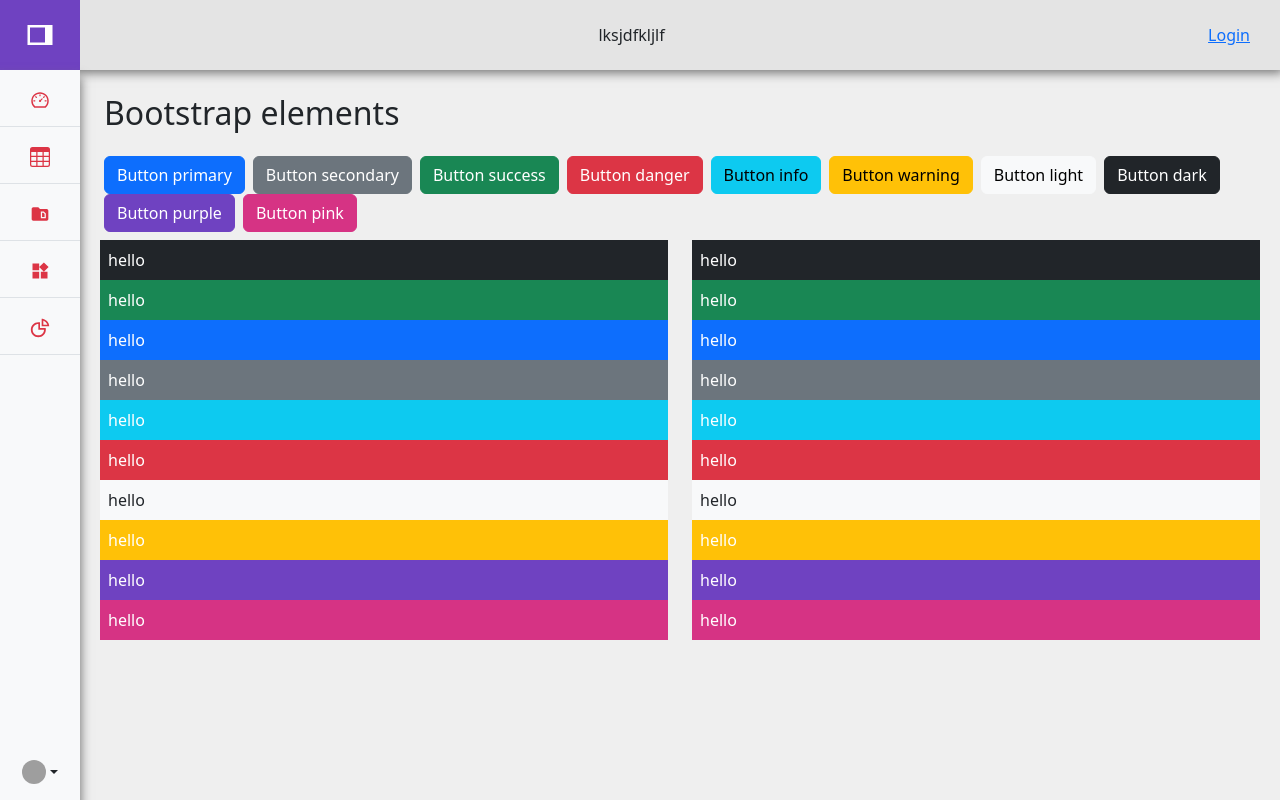
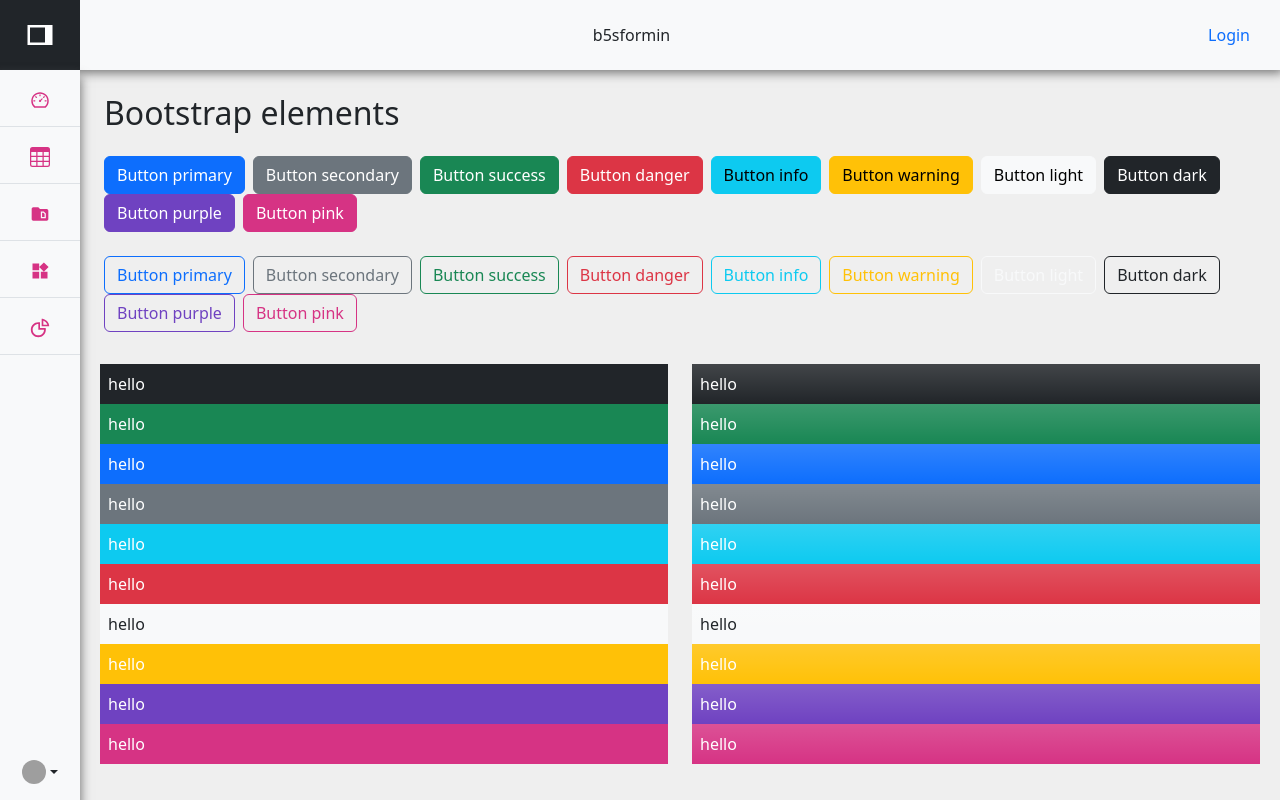
Before and after one commit to anandtosh/react-bs-ui, a React (Create React App) app: page /dashboard in a window 1280 px wide. Built offline with nearby package versions, Linux system fonts and the light colour scheme; grey boxes are pictures that could not be loaded.

Commit message:
minor css changes

```diff
--- a/src/components/dashboard/header/DashboardHeader.js
+++ b/src/components/dashboard/header/DashboardHeader.js
@@ -1,6 +1,6 @@
 import React from 'react'
 import {CgDockLeft, CgDockRight} from "react-icons/cg"
-import { Link } from 'react-router-dom'
+import { Link, NavLink } from 'react-router-dom'
 import useStore from '../../../stores/index'
 export default function DashboardHeader() {
   // toggle menu using store and save to state
@@ -8,10 +8,12 @@
   const setLeftSidebar = useStore((state) => state.setLeftSidebar)
 
   return (
-    <div className='d-flex dashboard-header '>
-        <div className={'menu-toggler bg-purple d-flex '+(leftSidebar? 'open' : '')}>
+    <div className='d-flex dashboard-header bg-light '>
+        <div className={'menu-toggler bg-dark d-flex '+(leftSidebar? 'open' : '')}>
             <div className={'menu-brand-name text-white '+(leftSidebar ? '' : 'd-none')}>
-              <h4>a2zcoder.com</h4>
+              <NavLink to={'/'}>
+                <h4 className='text-white'>a2zcoder.com</h4>
+              </NavLink>
             </div>
             {
               leftSidebar ?
@@ -21,7 +23,7 @@
             }
         </div>
         <div className='menu-search'>
-          lksjdfkljlf
+          b5sformin
         </div>
         <div className='menu-profile'>
             <Link to={'/login'}>Login</Link>
--- a/src/components/dashboard/left-sidebar/LeftSidebar.js
+++ b/src/components/dashboard/left-sidebar/LeftSidebar.js
@@ -7,7 +7,7 @@
 import { NavLink } from 'react-router-dom'
 import { CgChart } from 'react-icons/cg'
 
-const getBtnClasses =({ isActive }) =>isActive ?"nav-link nav-link-danger active py-3 border-bottom" : "nav-link nav-link-danger py-3 border-bottom"
+const getBtnClasses =({ isActive }) =>isActive ?"nav-link nav-link-pink active py-3 border-bottom" : "nav-link nav-link-pink py-3 border-bottom"
 
 export default function LeftSidebar() {
   const isOpen = useStore((state) => state.leftSidebar)
@@ -36,7 +36,7 @@
         </li>
         <li>
           <NavLink to={'/dashboard/charts'} className={getBtnClasses} title="" data-bs-toggle="tooltip" data-bs-placement="right" data-bs-original-title="Dashboard">
-            <CgChart size={20}/><span className='dls-m-name'>Widgets</span>
+            <CgChart size={20}/><span className='dls-m-name'>Charts</span>
           </NavLink>
         </li>
       </ul>
--- a/src/components/login/Login.js
+++ b/src/components/login/Login.js
@@ -1,4 +1,5 @@
 import React, { useState } from 'react'
+import { NavLink } from 'react-router-dom'
 import ForgotPasswordForm from './ForgotPasswordForm'
 import './login.css'
 import LoginForm from './LoginForm'
@@ -34,7 +35,8 @@
                 <div className='login-card-body'>
                     {renderForm(formmode)}
                 </div>
-                <div className='login-card-footer d-flex justify-content-end'>
+                <div className='login-card-footer d-flex justify-content-between'>
+                    <NavLink to={'/dashboard'}>Dashboard</NavLink>
                     <a className='' onClick={(e) => {setFormMode(3)}}>forgot password</a>
                 </div>
             </div>
--- a/src/components/pages/bootstrap/BootstrapCompnenets.js
+++ b/src/components/pages/bootstrap/BootstrapCompnenets.js
@@ -17,6 +17,18 @@
                 <a name="" id="" class="btn btn-purple mx-1" href="#" role="button">Button purple</a>
                 <a name="" id="" class="btn btn-pink mx-1" href="#" role="button">Button pink</a>
             </div>
+            <div class="col-md-12 my-4">
+                <a name="" id="" class="btn btn-outline-primary mx-1" href="#" role="button">Button primary</a>
+                <a name="" id="" class="btn btn-outline-secondary mx-1" href="#" role="button">Button secondary</a>
+                <a name="" id="" class="btn btn-outline-success mx-1" href="#" role="button">Button success</a>
+                <a name="" id="" class="btn btn-outline-danger mx-1" href="#" role="button">Button danger</a>
+                <a name="" id="" class="btn btn-outline-info mx-1" href="#" role="button">Button info</a>
+                <a name="" id="" class="btn btn-outline-warning mx-1" href="#" role="button">Button warning</a>
+                <a name="" id="" class="btn btn-outline-light mx-1" href="#" role="button">Button light</a>
+                <a name="" id="" class="btn btn-outline-dark mx-1" href="#" role="button">Button dark</a>
+                <a name="" id="" class="btn btn-outline-purple mx-1" href="#" role="button">Button purple</a>
+                <a name="" id="" class="btn btn-outline-pink mx-1" href="#" role="button">Button pink</a>
+            </div>
         </div>
         <div className='row m-2'>
             <div className='col-md-6'>
@@ -32,16 +44,16 @@
                 <div className='bg-pink text-white p-2'>hello</div>
             </div>
             <div className='col-md-6'>
-                <div className='bg-dark text-white p-2'>hello</div>
-                <div className='bg-success text-white p-2'>hello</div>
-                <div className='bg-primary text-white p-2'>hello</div>
-                <div className='bg-secondary text-white p-2'>hello</div>
-                <div className='bg-info text-white p-2'>hello</div>
-                <div className='bg-danger text-white p-2'>hello</div>
-                <div className='bg-light p-2'>hello</div>
-                <div className='bg-warning text-white p-2'>hello</div>
-                <div className='bg-purple text-white p-2'>hello</div>
-                <div className='bg-pink text-white p-2'>hello</div>
+                <div className='bg-dark bg-gradient text-white p-2'>hello</div>
+                <div className='bg-success bg-gradient text-white p-2'>hello</div>
+                <div className='bg-primary bg-gradient text-white p-2'>hello</div>
+                <div className='bg-secondary bg-gradient text-white p-2'>hello</div>
+                <div className='bg-info bg-gradient text-white p-2'>hello</div>
+                <div className='bg-danger bg-gradient text-white p-2'>hello</div>
+                <div className='bg-light bg-gradient p-2'>hello</div>
+                <div className='bg-warning bg-gradient text-white p-2'>hello</div>
+                <div className='bg-purple bg-gradient text-white p-2'>hello</div>
+                <div className='bg-pink bg-gradient text-white p-2'>hello</div>
             </div>
         </div>
     </>
--- a/src/components/pages/charts/samples/PieChart.js
+++ b/src/components/pages/charts/samples/PieChart.js
@@ -6,8 +6,9 @@
 export default function PieChartSample() {
   return (
         <div class="card">
-            <div className='card-header bg-success text-white'>
+            <div className='card-header bg-primary text-white d-flex justify-content-between'>
                 <h5>Pie Chart</h5>
+                <button type="button" class="btn-close btn-close-white"></button>
             </div>
             <div class="card-body" style={{display:"block"}}>
                 <ResponsiveContainer aspect={2}>
--- a/src/css/nav.scss
+++ b/src/css/nav.scss
@@ -174,9 +174,16 @@
   @each $color,$value in $theme-colors {
     .nav-link-#{$color} {
       color: $value !important;
+
+      &:hover{
+        color: shift-color($value, $link-shade-percentage) !important;
+      }
     }
     .nav-link-#{$color}.active {
       color: white !important;
       background-color: $value !important;
+      &:hover{
+        background-color: shift-color($value, $link-shade-percentage) !important;
+      }
     }
   }
--- a/src/reset.css
+++ b/src/reset.css
@@ -1,3 +1,7 @@
 *:focus-visible{
   outline: none !important;
 }
+
+a {
+  text-decoration: none;
+}
```
